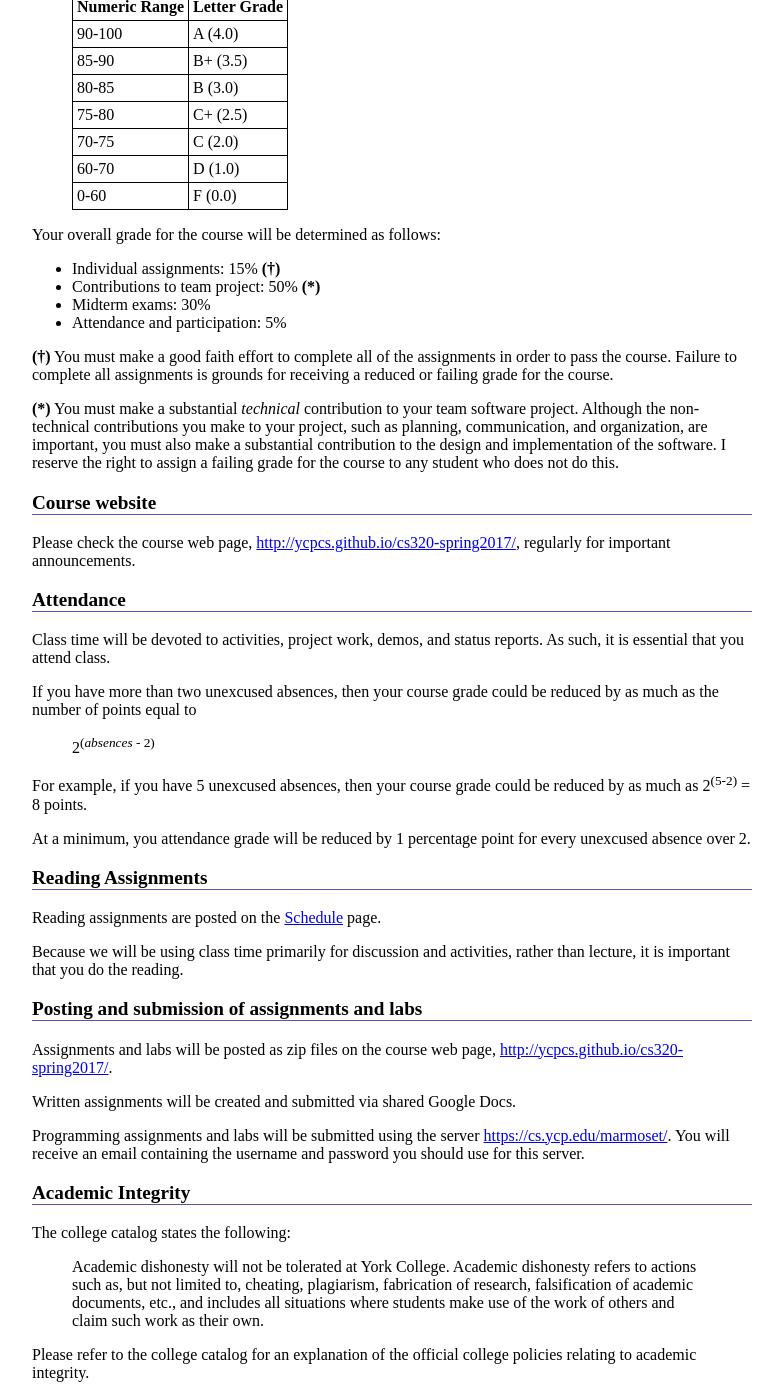
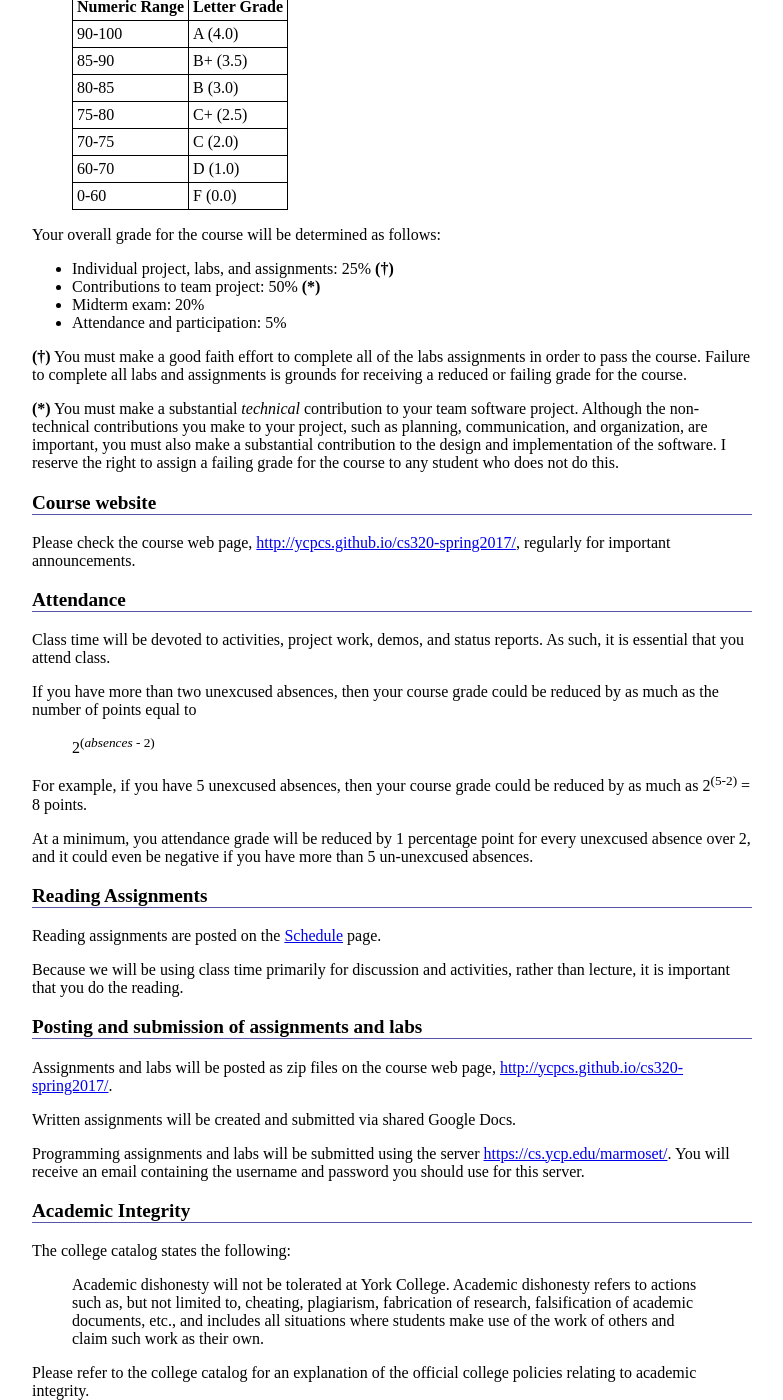
Before and after one commit to ycpcs/cs320-spring2017, a Jekyll site: the page built from syllabus.md, in a window 1280 px wide and 1400 px high, scrolled down 1329 px. Shown: the whole window, without its empty margins (248-1031 px from the left). Built offline with Jekyll 4.4.1, drawn with Linux system fonts in a browser that asks for light colours.

Commit message:
syllabus edits

```diff
--- a/syllabus.md
+++ b/syllabus.md
@@ -76,12 +76,12 @@ Grades are assigned on a 100-point scale:
 
 Your overall grade for the course will be determined as follows:
 
--   Individual assignments: 15% **(&dagger;)**
+-   Individual project, labs, and assignments: 25% **(&dagger;)**
 -   Contributions to team project: 50% **(\*)**
--   Midterm exams: 30%
+-   Midterm exam: 20%
 -   Attendance and participation: 5%
 
-**(&dagger;)** You must make a good faith effort to complete all of the assignments in order to pass the course.  Failure to complete all assignments is grounds for receiving a reduced or failing grade for the course.
+**(&dagger;)** You must make a good faith effort to complete all of the labs assignments in order to pass the course.  Failure to complete all labs and assignments is grounds for receiving a reduced or failing grade for the course.
 
 **(\*)** You must make a substantial *technical* contribution to your team software project. Although the non-technical contributions you make to your project, such as planning, communication, and organization, are important, you must also make a substantial contribution to the design and implementation of the software. I reserve the right to assign a failing grade for the course to any student who does not do this.
 
@@ -99,7 +99,7 @@ If you have more than two unexcused absences, then your course grade could be re
 
 For example, if you have 5 unexcused absences, then your course grade could be reduced by as much as 2<sup>(5-2)</sup> = 8 points.
 
-At a minimum, you attendance grade will be reduced by 1 percentage point for every unexcused absence over 2.
+At a minimum, you attendance grade will be reduced by 1 percentage point for every unexcused absence over 2, and it could even be negative if you have more than 5 un-unexcused absences.
 
 ### Reading Assignments
 
```
